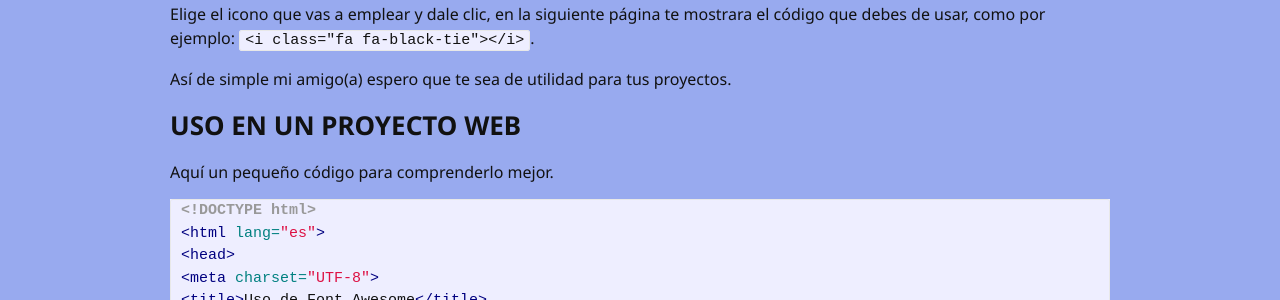
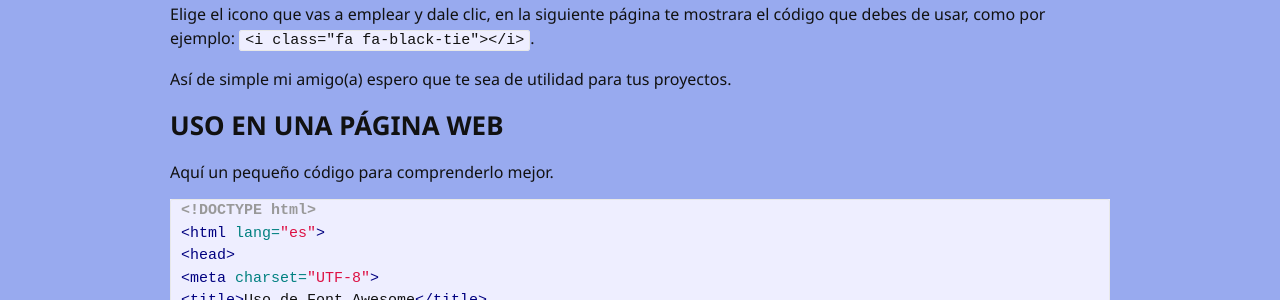
Before and after one commit to 01luisrene/Blog-Jekyll, a Jekyll site: the page built from _posts/2016-01-22-utilizar-toolkit-font-awesome.md, in a window 1280 px wide and 900 px high, scrolled down 1001 px. Shown: the part 153-453 px from the top of the window. Built offline with Jekyll 4.4.1, drawn with Linux system fonts in a browser that asks for light colours; comment, search, counter and statistics services are not loaded.

Commit message:
Utilizar Font Awesome
modificando titulo

```diff
--- a/_posts/2016-01-22-utilizar-toolkit-font-awesome.md
+++ b/_posts/2016-01-22-utilizar-toolkit-font-awesome.md
@@ -31,7 +31,7 @@ Elige el icono que vas a emplear y dale clic, en la siguiente página te mostrar
 
 Así de simple mi amigo(a) espero que te sea de utilidad para tus proyectos.
 
-### uso en un proyecto web
+### uso en una página web
 
 Aquí un pequeño código para comprenderlo mejor.
 
```
